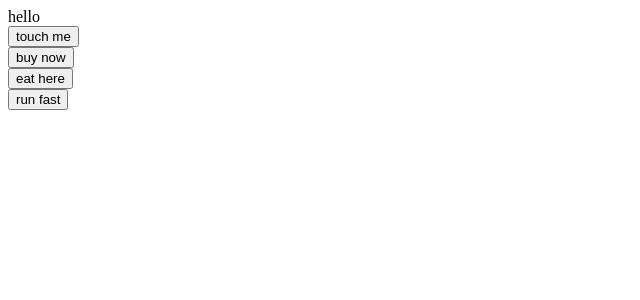
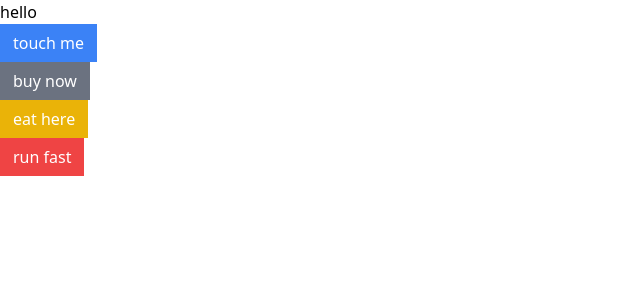
Before and after one commit to jesusoyer/React-components-project, a React (Create React App) app in the folder comps/: page / in a window 1280 px wide. Shown: the top 300 px of the page, without its empty margins (0-640 px from the left). Built offline with nearby package versions, Linux system fonts and the light colour scheme.

Commit message:
installed tailwind.css and configured it

```diff
--- a/comps/package.json
+++ b/comps/package.json
@@ -6,6 +6,7 @@
     "@testing-library/jest-dom": "^5.16.5",
     "@testing-library/react": "^13.4.0",
     "@testing-library/user-event": "^13.5.0",
+    "classnames": "^2.3.2",
     "prop-types": "^15.8.1",
     "react": "^18.2.0",
     "react-dom": "^18.2.0",
@@ -35,5 +36,8 @@
       "last 1 firefox version",
       "last 1 safari version"
     ]
+  },
+  "devDependencies": {
+    "tailwindcss": "^3.3.2"
   }
 }
--- a/comps/src/App.js
+++ b/comps/src/App.js
@@ -8,16 +8,16 @@
 
 
         <div>
-            <Button success rounded outline>touch me</Button>
+            <Button primary>touch me</Button>
         </div>
         <div>
-            <Button>buy now</Button>
+            <Button secondary>buy now</Button>
         </div>
         <div>
-            <Button>eat here</Button>
+            <Button warning>eat here</Button>
         </div>
         <div>
-            <Button>run fast</Button>
+            <Button danger>run fast</Button>
         </div>
 
 
--- a/comps/src/Button.js
+++ b/comps/src/Button.js
@@ -1,4 +1,6 @@
-import PropTypes from 'prop-types';
+import className from "classnames";
+
+
 
 function Button({
     children,
@@ -11,8 +13,24 @@
     rounded,
 })
 
+
+
+
 {
-    return <button>{children}</button>
+    const classes = className('px-3 py-1.5 border', {
+        'border-blue-500 bg-blue-500 text-white': primary,
+        'border-gray-500 bg-gray-500 text-white': secondary,
+        'border-green-500 bg-green-500 text-white': success,
+        'border-yellow-500 bg-yellow-500 text-white': warning,
+        'border-red-500 bg-red-500 text-white': danger,
+    });
+
+
+
+
+    return (
+    <button className={classes} >{children}</button>
+    );
 }
 
 
--- /dev/null
+++ b/comps/src/index.css
@@ -0,0 +1,3 @@
+@tailwind base;
+@tailwind components;
+@tailwind utilities;
--- a/comps/src/index.js
+++ b/comps/src/index.js
@@ -1,3 +1,4 @@
+import './index.css';
 import React from "react";
 import  ReactDOM  from "react-dom/client";
 import App from './App'
--- /dev/null
+++ b/comps/tailwind.config.js
@@ -0,0 +1,10 @@
+/** @type {import('tailwindcss').Config} */
+module.exports = {
+  content: [
+    "./src/**/*.{js,jsx,ts,tsx}",
+  ],
+  theme: {
+    extend: {},
+  },
+  plugins: [],
+}
```
Also changed, not shown: 1 other file (tests, documents, lock files or other folders).
